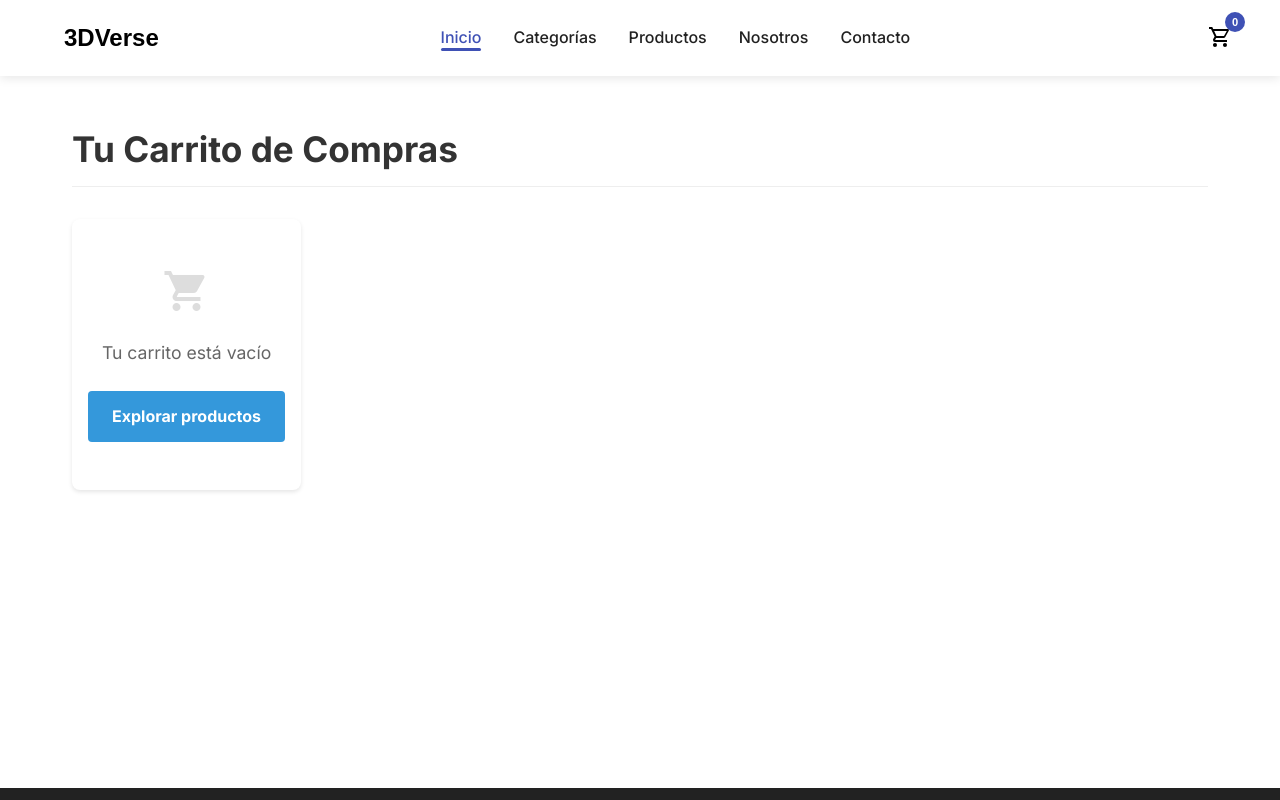
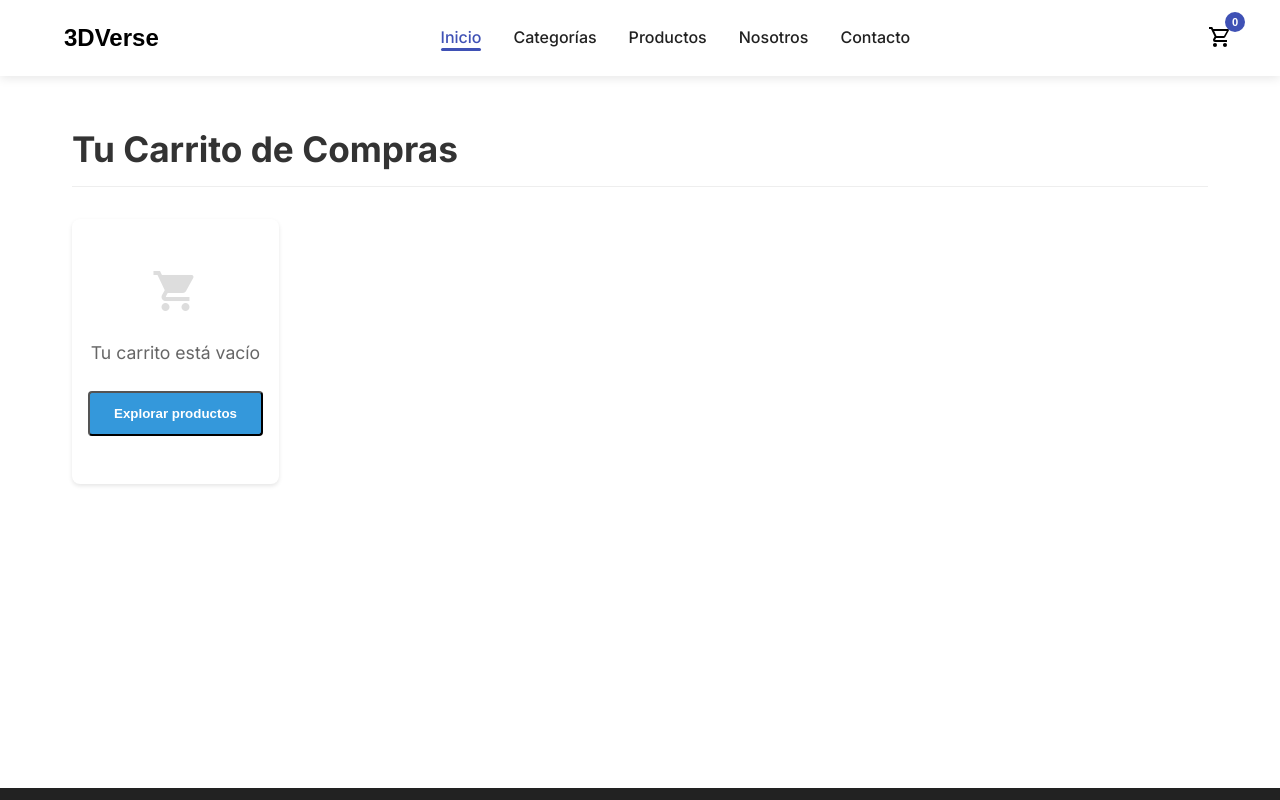
Before and after one commit to JesusDominguez11/3DPrinting_Store, an Angular app: page /cart in a window 1280 px wide. Shown: the top 800 px of the page. Built offline with nearby package versions, Linux system fonts and the light colour scheme.

Commit message:
links between pages updates

```diff
--- a/src/app/components/cart/cart.component.html
+++ b/src/app/components/cart/cart.component.html
@@ -42,7 +42,9 @@
       <div class="empty-cart">
         <mat-icon>shopping_cart</mat-icon>
         <p>Tu carrito está vacío</p>
-        <a routerLink="/products" class="btn-primary">Explorar productos</a>
+        <button (click)="exploreProducts()" class="btn-primary">
+          Explorar productos
+        </button>
       </div>
     </ng-template>
 
--- a/src/app/components/cart/cart.component.ts
+++ b/src/app/components/cart/cart.component.ts
@@ -4,11 +4,12 @@ import { CartItem } from '../../services/cart.service';
 import { Subscription } from 'rxjs';
 import { CommonModule, CurrencyPipe } from '@angular/common';
 import { MatIcon } from '@angular/material/icon';
+import { NavigationService } from '../../services/navigation.service';
 
 @Component({
   selector: 'app-cart',
   standalone: true,
-  imports: [MatIcon, CurrencyPipe, CommonModule],
+  imports: [MatIcon, CurrencyPipe, CommonModule ],
   templateUrl: './cart.component.html',
   styleUrls: ['./cart.component.css']
 })
@@ -20,7 +21,11 @@ export class CartComponent implements OnInit, OnDestroy {
 
   private cartSubscription!: Subscription;
 
-  constructor(private cartService: CartService) { }
+  constructor(private cartService: CartService, private navigation: NavigationService) { }
+
+  exploreProducts(): void {
+    this.navigation.navigateTo('/products');
+  }
 
   ngOnInit(): void {
     this.cartSubscription = this.cartService.getCartItems().subscribe(items => {
--- a/src/app/pages/home/home.component.html
+++ b/src/app/pages/home/home.component.html
@@ -34,7 +34,7 @@
 <section id="categories" class="animate__animated animate__fadeIn">
   <h2>Explora por Categoría</h2>
   <div class="categories-container">
-    <div *ngFor="let category of categories" class="category-card">
+    <div *ngFor="let category of categories" class="category-card" routerLink="/products">
       <img [src]="category.image" [alt]="category.name" class="category-image">
       <h3>{{ category.name }}</h3>
     </div>
--- a/src/app/pages/home/home.component.ts
+++ b/src/app/pages/home/home.component.ts
@@ -5,10 +5,11 @@ import { ProductService } from '../../services/product.service';
 import { ProductCardComponent } from '../../components/product-card/product-card.component';
 import { CommonModule } from '@angular/common';
 import { MatIcon } from '@angular/material/icon';
+import { Route, RouterLink } from '@angular/router';
 
 @Component({
   standalone: true,
-  imports: [CommonModule, ProductCardComponent, MatIcon],
+  imports: [CommonModule, ProductCardComponent, MatIcon, RouterLink],
   templateUrl: './home.component.html',
   styleUrls: ['./home.component.css'],
   schemas: [CUSTOM_ELEMENTS_SCHEMA]
```
